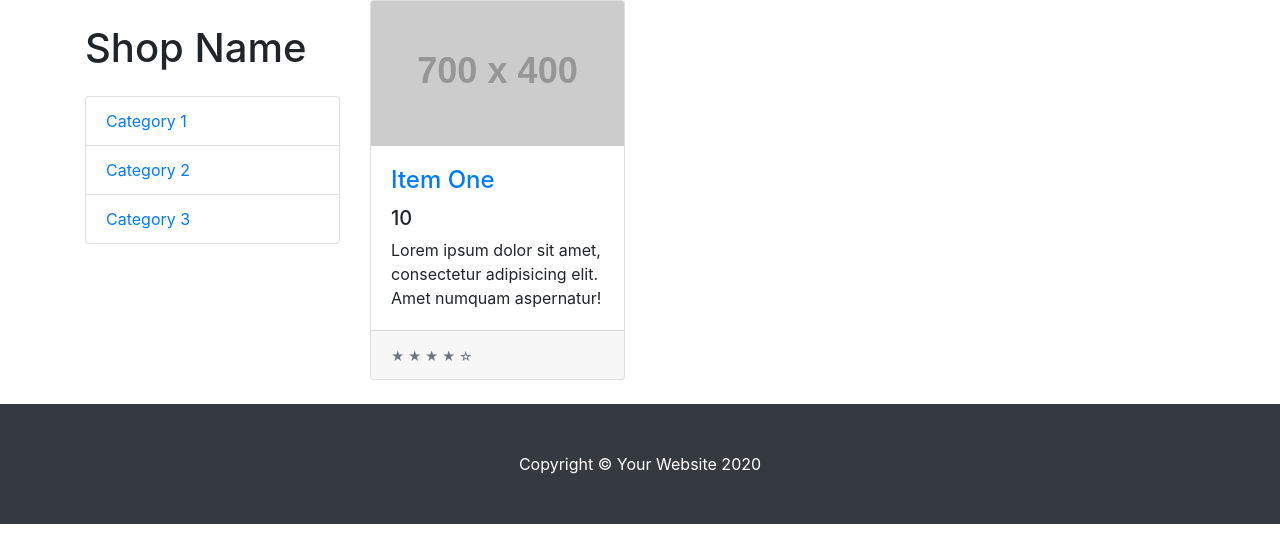
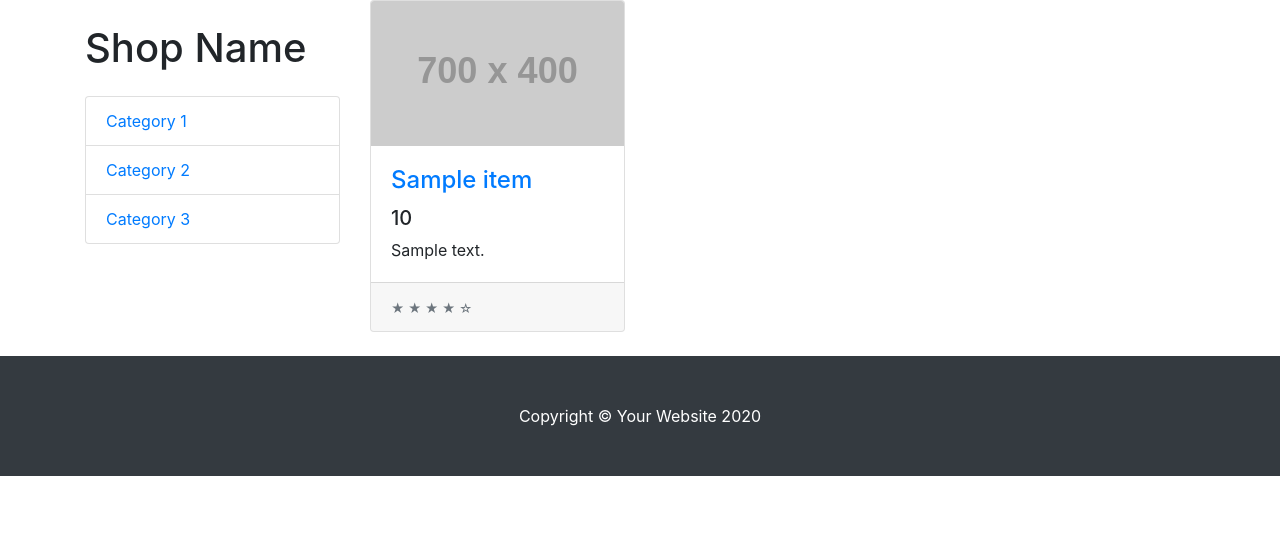
Before and after one commit to xivol/sqlalchemy, a Flask app: template templates/product.html in a window 1280 px wide. Shown: the part 56-606 px from the top of the page. Run offline with Flask 2, Linux system fonts and the light colour scheme; the template is opened without the code that fills it: most values are stand-ins (such as "Sample title", 1, 10 or a date in 2020); grey boxes labelled with a size stand in for pictures from a placeholder-image service; some libraries are stand-ins or nearby versions.

Commit message:
product.html

```diff
--- a/templates/product.html
+++ b/templates/product.html
@@ -24,10 +24,10 @@
               <a href="#"><img class="card-img-top" src="http://placehold.it/700x400" alt=""></a>
               <div class="card-body">
                 <h4 class="card-title">
-                  <a href="#">Item One</a>
+                  <a href="#">{{item.title}}</a>
                 </h4>
                 <h5>{{item.price}}</h5>
-                <p class="card-text">Lorem ipsum dolor sit amet, consectetur adipisicing elit. Amet numquam aspernatur!</p>
+                <p class="card-text">{{item.descript}}</p>
               </div>
               <div class="card-footer">
                 <small class="text-muted">&#9733; &#9733; &#9733; &#9733; &#9734;</small>
```
